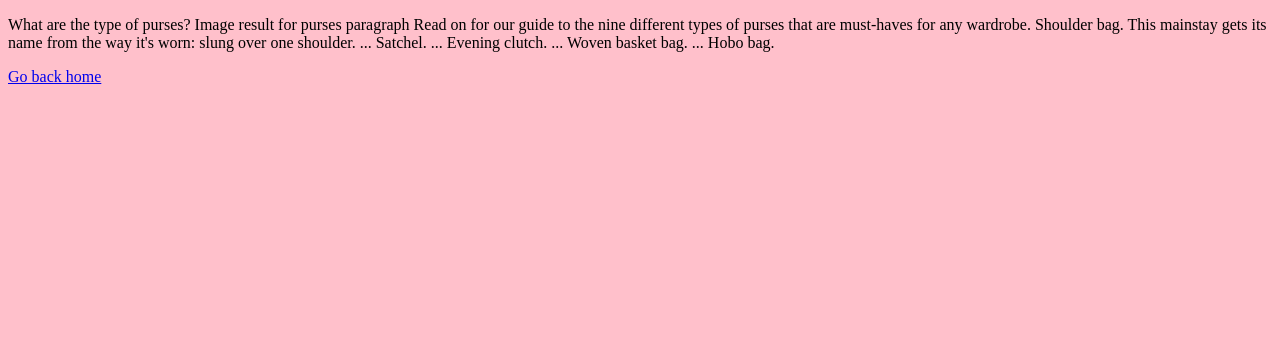
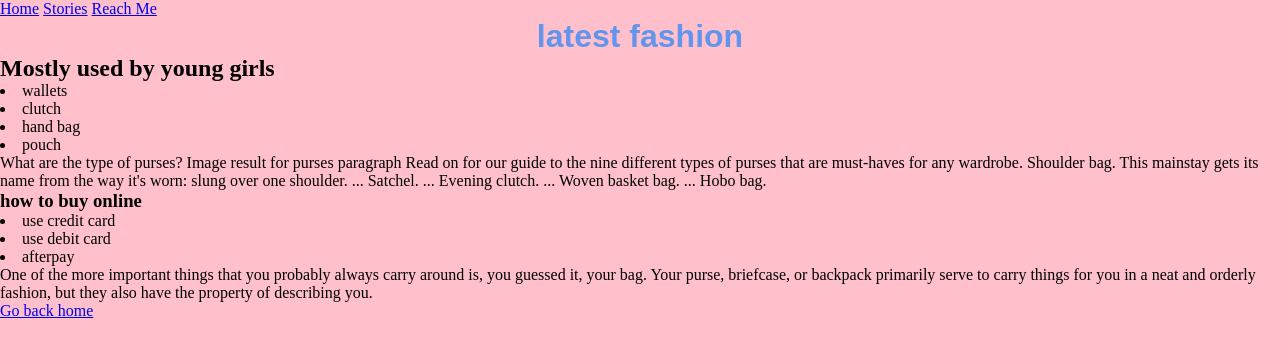
Before and after one commit to gunjanBhavya/personalwebsite, a plain HTML site: page contact.html in a window 1280 px wide. Drawn offline with Linux system fonts and the light colour scheme.

Commit message:
updated index.html style.css

```diff
--- a/contact.html
+++ b/contact.html
@@ -4,8 +4,23 @@
     <meta charset="UTF-8">
     <meta http-equiv="X-UA-Compatible" content="IE=edge">
     <meta name="viewport" content="width=device-width, initial-scale=1.0">
+    <link rel="stylesheet" href="./style.css">
     <title>Document</title>
-    <link rel="stylesheet" href="style.css">
+</head>
+
+
+<body>
+  <nav>
+    <a href="index.html">Home</a>
+    <a href="#">Stories</a>
+    <a href="#">Reach Me</a>
+</nav>
+  <h1> latest fashion</h1>
+  <h2>Mostly used by young girls</h2>
+  <li> wallets</li>
+  <li>clutch</li>
+  <li>hand bag</li>
+  <li>pouch</li>
   <p>What are the type of purses?
       Image result for purses paragraph
       Read on for our guide to the nine different types of purses that are must-haves for any wardrobe.
@@ -14,10 +29,14 @@
       Evening clutch. ...
       Woven basket bag. ...
       Hobo bag.</p>
+      <h3>how to buy online</h3>
+      <li>use credit card</li>
+      <li>use debit card</li>
+      <li>afterpay</li>
+      <p>   One of the more important things that you probably always carry around is, you guessed it, your bag.
+           Your purse, briefcase, or backpack primarily serve to carry things for you in a neat and orderly fashion,
+           but they also have the property of describing you.</p>
 
-
-</head>
-<body>
   <a href= "index.html"> Go back home</a>
 
 </body>
--- a/style.css
+++ b/style.css
@@ -2,14 +2,24 @@ img{
     height:500px;
     position:relative;
     margin:0;
+}
 
+    *{    margin:0;    padding:0%;
+        background-image: -webkit-image-set();
+    }
 
+    h1 {
+        text-align: center;
+        font-family: Arial, Helvetica, sans-serif;
+        color:cornflowerblue;
+      }
 
-
-
-}
 body{
     background-color:pink;
 
 
 }
+
+nav a{
+    display: inline;
+}
```
Also changed, not shown: index.html (+7 -5 lines), istockphoto-519309544-612x612.jpg (added), 1 other file. Lines whose indentation alone changed are shown as unchanged.
